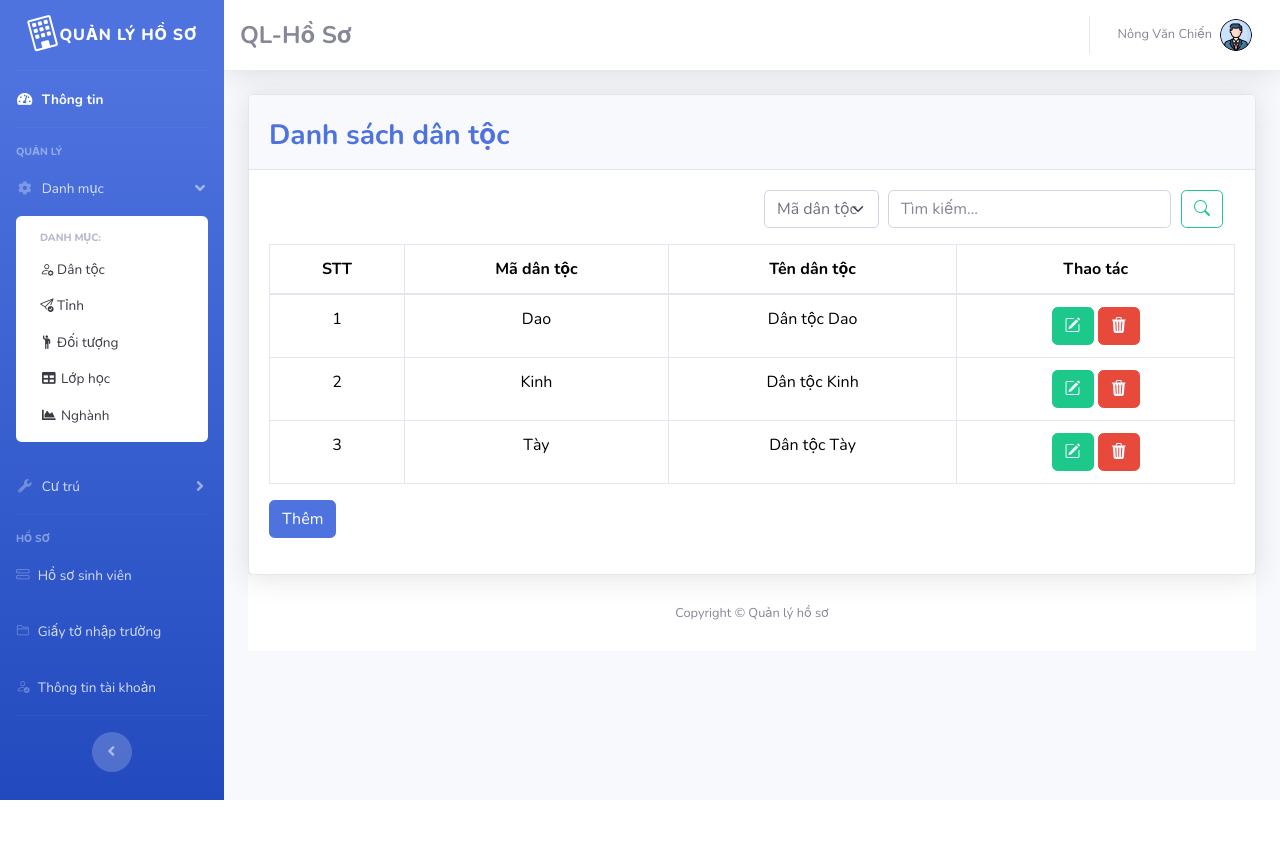
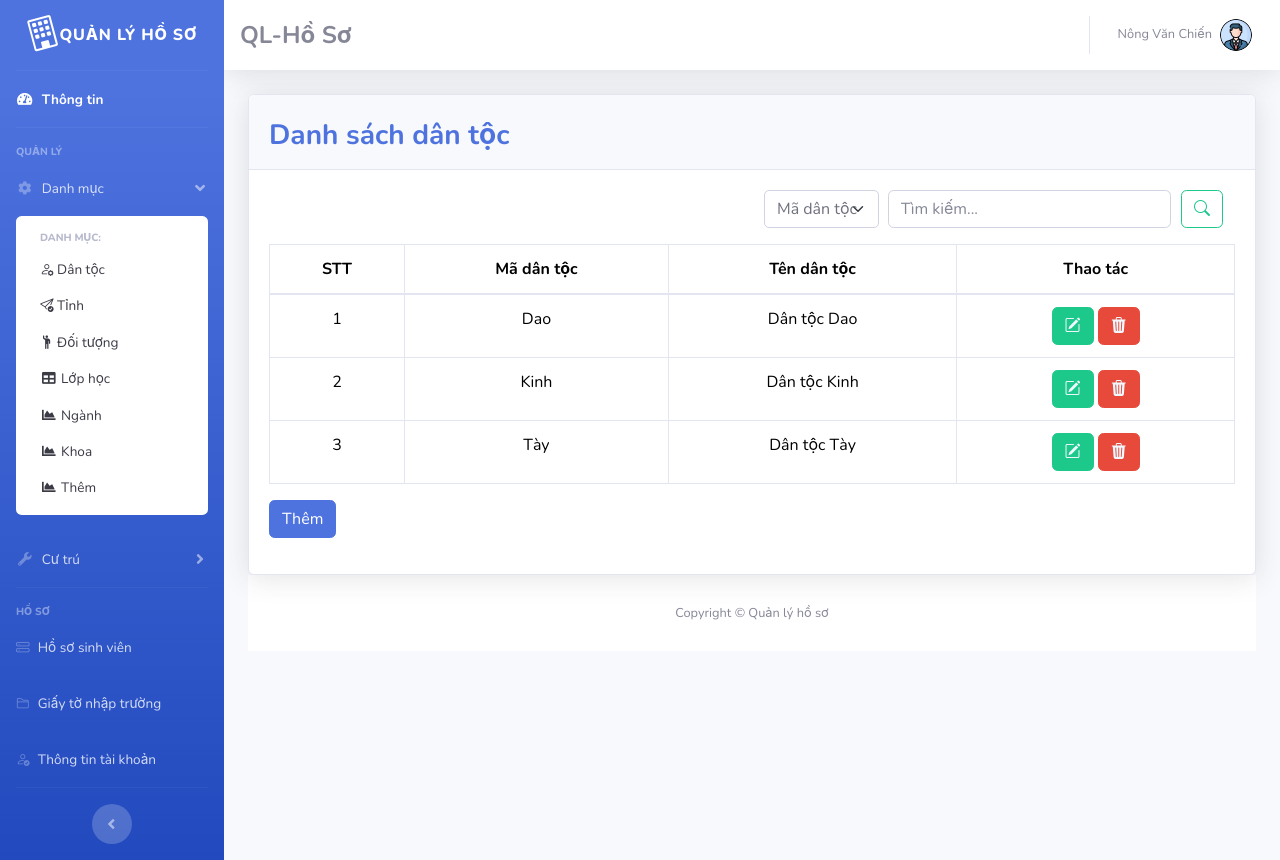
Before and after one commit to Chienkh123/QL_HOSO, a PHP site: page /Admin/dantoc.php in a window 1280 px wide, after a click on "Danh mục". Before the commit the page ends 800 px from the top, so only its background shows below. Run offline with PHP 8.4, Linux system fonts and the light colour scheme; a user stored in the database is signed in; data comes from the database, SQL or seed files in the repository; some libraries are stand-ins or nearby versions.

Commit message:
change nav-item

```diff
--- a/Admin/includes/sidebar.php
+++ b/Admin/includes/sidebar.php
@@ -39,8 +39,12 @@
                 <a class="collapse-item" href="tinh.php"><i class="bi bi-send-check"></i> Tỉnh</a>
                 <a class="collapse-item" href="doituong.php"><i class="bi bi-person-raised-hand"></i> Đối tượng</a>
                 <a class="collapse-item" href="lop.php"><i class="fas fa-fw fa-table"></i> Lớp học</a>
-                <a class="collapse-item" href="nghanh.php"><i class="fas fa-fw fa-chart-area"></i> Nghành</a>
+                <a class="collapse-item" href="nghanh.php"><i class="fas fa-fw fa-chart-area"></i> Ngành</a>
+                <a class="collapse-item" href="khoa.php"><i class="fas fa-fw fa-chart-area"></i> Khoa</a>
+                <a class="collapse-item" href="nghanh.php"><i class="fas fa-fw fa-chart-area"></i> Thêm</a>
+
             </div>
+
         </div>
     </li>
 
```
